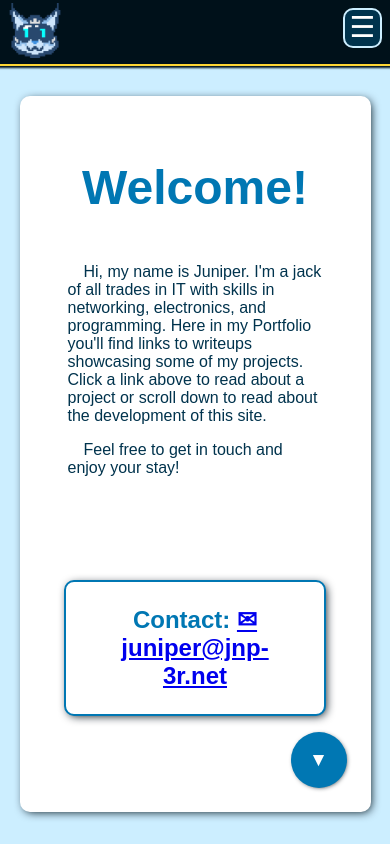
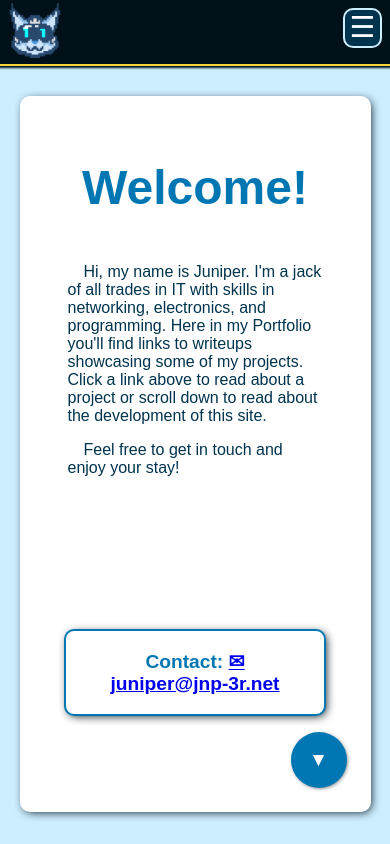
Before and after one commit to juniperlynx/Portfolio, a React (Create React App) app: page / in a window 390 px wide. Shown: the top 844 px of the page. Built offline with nearby package versions, Linux system fonts and the light colour scheme.

Commit message:
Update font sizes when resized for small screens.

```diff
--- a/src/styles/Global.js
+++ b/src/styles/Global.js
@@ -47,7 +47,11 @@ const GlobalStyles = createGlobalStyle`
         }
 
         h2 {
-            font-size: 2rem;
+            font-size: 1.8rem;
+        }
+
+        h3 {
+            font-size: 1.2rem;
         }
     }
 `;
```
